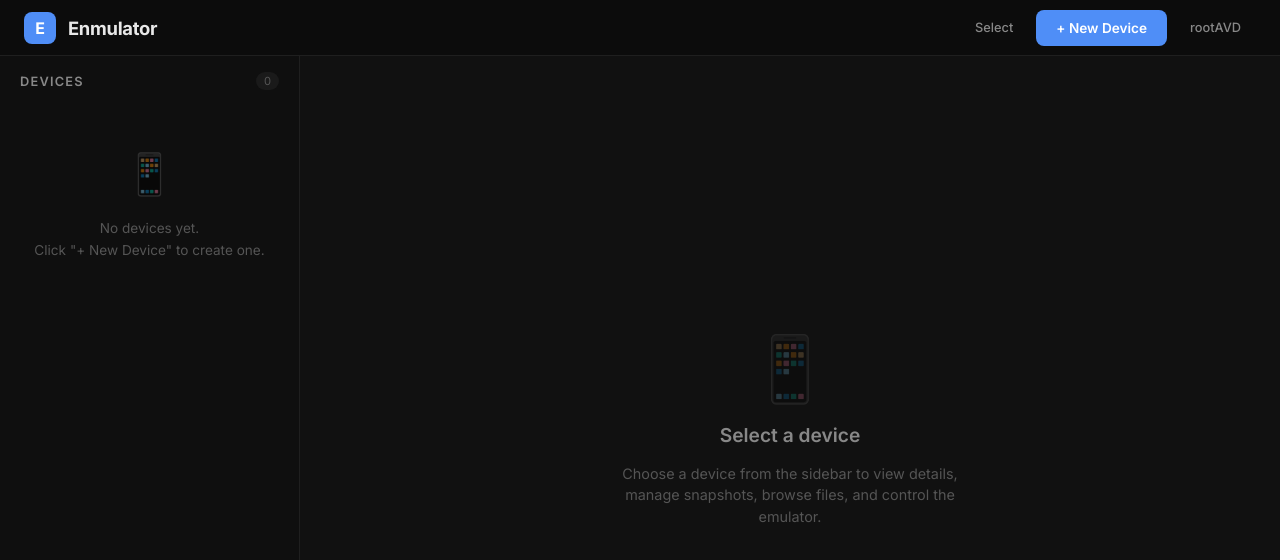
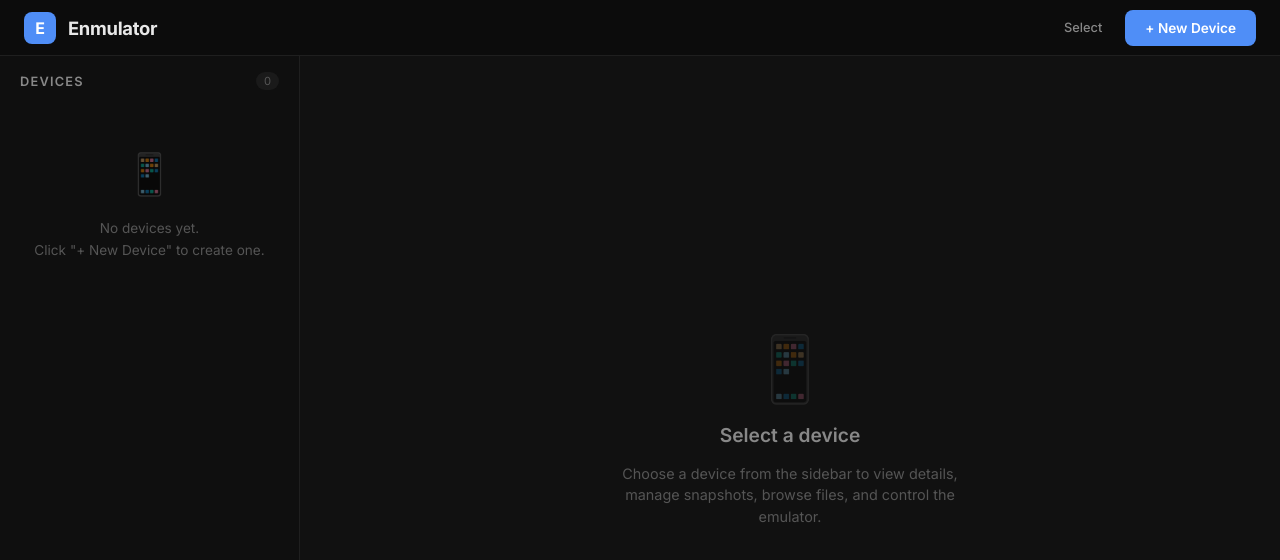
Before and after one commit to engnzdl/enmulator, a React (Vite) app: page / in a window 1280 px wide. Shown: the top 560 px of the page. Built offline with nearby package versions, Linux system fonts and the light colour scheme.

Commit message:
chore: remove dead rootAVD download button

```diff
--- a/src/App.css
+++ b/src/App.css
@@ -352,9 +352,6 @@ body {
 .device-meta {
   font-size: 0.72rem;
   color: var(--text-muted);
-  white-space: nowrap;
-  overflow: hidden;
-  text-overflow: ellipsis;
 }
 
 /* ── Status Indicators ── */
--- a/src/App.tsx
+++ b/src/App.tsx
@@ -183,20 +183,6 @@ export default function App() {
           <button className="btn-primary" onClick={() => setWizardOpen(true)}>
             + New Device
           </button>
-          <button
-            className="btn-ghost"
-            onClick={async () => {
-              try {
-                const msg = await invoke<string>('download_rootavd');
-                console.log(msg);
-              } catch (e) {
-                console.error('download_rootavd failed:', e);
-              }
-            }}
-            title="Clone/update rootAVD from GitLab"
-          >
-            rootAVD
-          </button>
         </div>
       </header>
 
```
